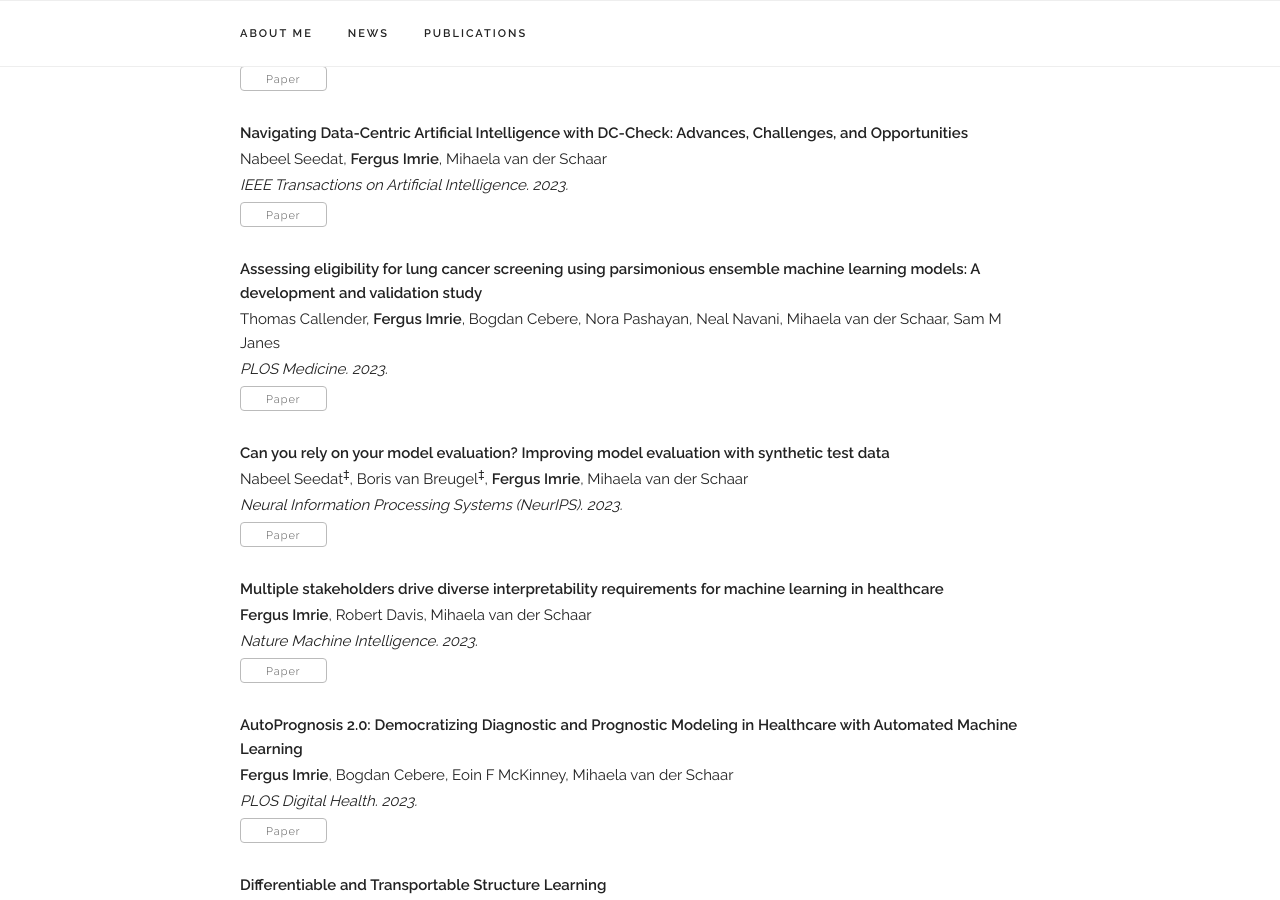
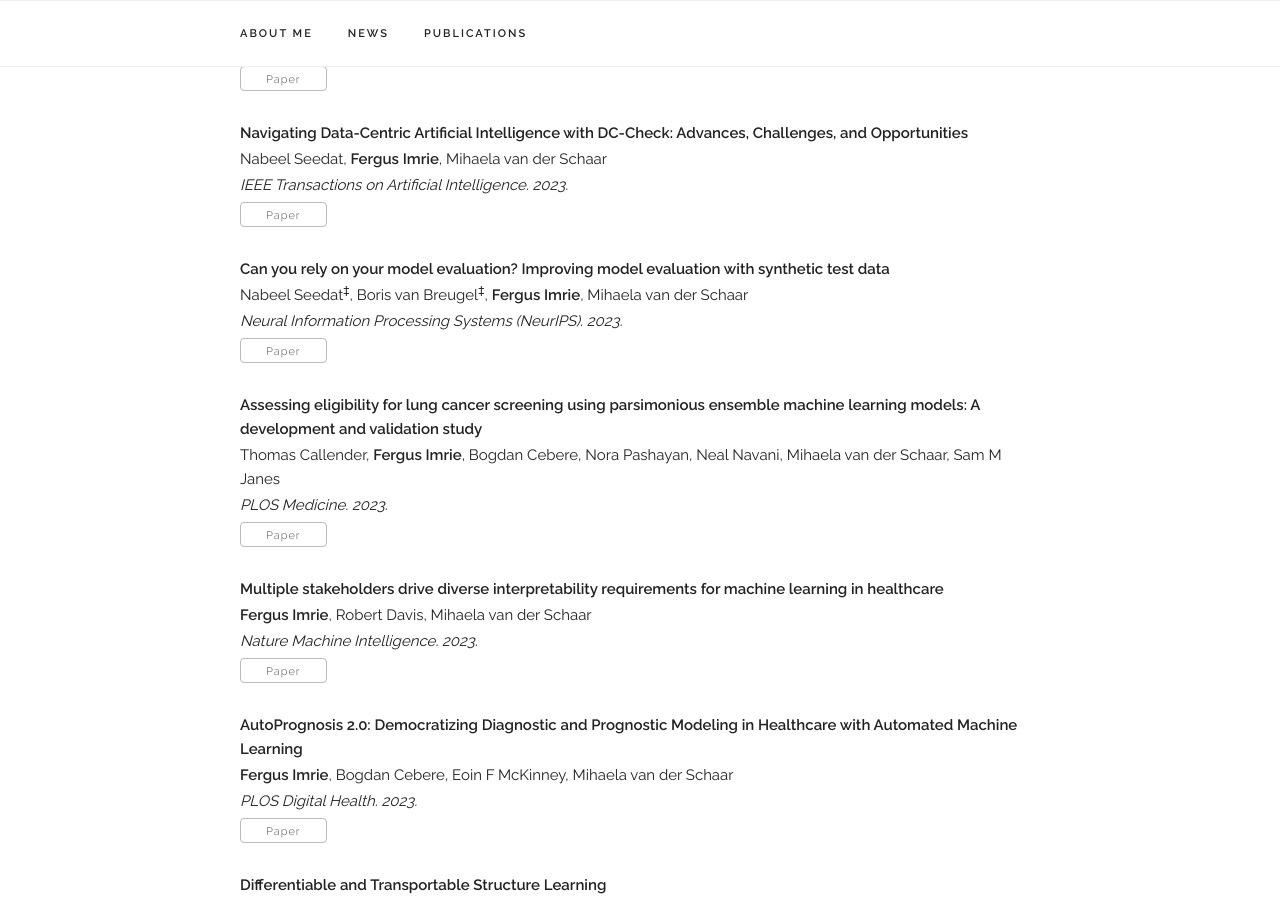
Before and after one commit to fimrie/fimrie.github.io, a Jekyll site: the page built from index.html, in a window 1280 px wide and 900 px high, scrolled down 2368 px. Built offline with Jekyll 4.4.1, drawn with Linux system fonts in a browser that asks for light colours; some web fonts are replaced; part of the change alters nothing that is shown.

```diff
--- a/_data/publications.yaml
+++ b/_data/publications.yaml
@@ -1,4 +1,11 @@
 papers:
+  - title: "Automated Ensemble Multimodal Machine Learning for Healthcare"
+    authors: "<b>Fergus Imrie<sup>‡</sup></b>, Stefan Denner<sup>‡</sup>, Lucas S Brunschwig, Klaus Maier-Hein, Mihaela van der Schaar"
+    venue: "arXiv (Preprint). 2024."
+    paper_pdf: "https://arxiv.org/abs/2407.18227"
+    selected: n
+    preprint: y
+
   - title: "You Can't Handle The (Dirty) Truth: Data-Centric Insights Improve Pseudo-Labeling"
     authors: "Nabeel Seedat<sup>‡</sup>, Nicolas Huynh<sup>‡</sup>, <b>Fergus Imrie</b>, Mihaela van der Schaar"
     venue: "Journal of Data-Centric Machine Learning Research. 2024."
@@ -20,10 +27,24 @@ papers:
     selected: y
     preprint: n
 
+  - title: "Machine Learning with Requirements: A Manifesto"
+    authors: "Eleonora Giunchiglia, <b>Fergus Imrie</b>, Mihaela van der Schaar, Thomas Lukasiewicz"
+    venue: "Neurosymbolic Artificial Intelligence. 2024."
+    paper_pdf: "https://neurosymbolic-ai-journal.com/system/files/nai-paper-767.pdf"
+    selected: n
+    preprint: n
+
   - title: "Navigating Data-Centric Artificial Intelligence with DC-Check: Advances, Challenges, and Opportunities"
     authors: "Nabeel Seedat, <b>Fergus Imrie</b>, Mihaela van der Schaar"
     venue: "IEEE Transactions on Artificial Intelligence. 2023."
     paper_pdf: "https://ieeexplore.ieee.org/abstract/document/10372382"
+    selected: y
+    preprint: n
+
+  - title: "Can you rely on your model evaluation? Improving model evaluation with synthetic test data"
+    authors: "Nabeel Seedat<sup>‡</sup>, Boris van Breugel<sup>‡</sup>, <b>Fergus Imrie</b>, Mihaela van der Schaar"
+    venue: "Neural Information Processing Systems (NeurIPS). 2023."
+    paper_pdf: "https://arxiv.org/abs/2310.16524"
     selected: y
     preprint: n
 
@@ -48,13 +69,6 @@ papers:
     selected: n
     preprint: n
 
-  - title: "Can you rely on your model evaluation? Improving model evaluation with synthetic test data"
-    authors: "Nabeel Seedat<sup>‡</sup>, Boris van Breugel<sup>‡</sup>, <b>Fergus Imrie</b>, Mihaela van der Schaar"
-    venue: "Neural Information Processing Systems (NeurIPS). 2023."
-    paper_pdf: "https://arxiv.org/abs/2310.16524"
-    selected: y
-    preprint: n
-
   - title: "Multiple stakeholders drive diverse interpretability requirements for machine learning in healthcare"
     authors: "<b>Fergus Imrie</b>, Robert Davis, Mihaela van der Schaar"
     venue: "Nature Machine Intelligence. 2023."
@@ -75,13 +89,6 @@ papers:
     paper_pdf: "https://arxiv.org/abs/2206.06354"
     selected: y
     preprint: n
-
-  - title: "Machine Learning with Requirements: A Manifesto"
-    authors: "Eleonora Giunchiglia, <b>Fergus Imrie</b>, Mihaela van der Schaar, Thomas Lukasiewicz"
-    venue: "arXiv (Preprint). 2023."
-    paper_pdf: "https://arxiv.org/abs/2304.03674"
-    selected: n
-    preprint: y
 
   - title: "Testing the Limits of SMILES-based De Novo Molecular Generation with Curriculum and Deep Reinforcement Learning"
     authors: "Maranga Mokaya, <b>Fergus Imrie</b>, Willem P van Hoorn, Aleksandra Kalisz, Anthony R Bradley, Charlotte M Deane"
```
